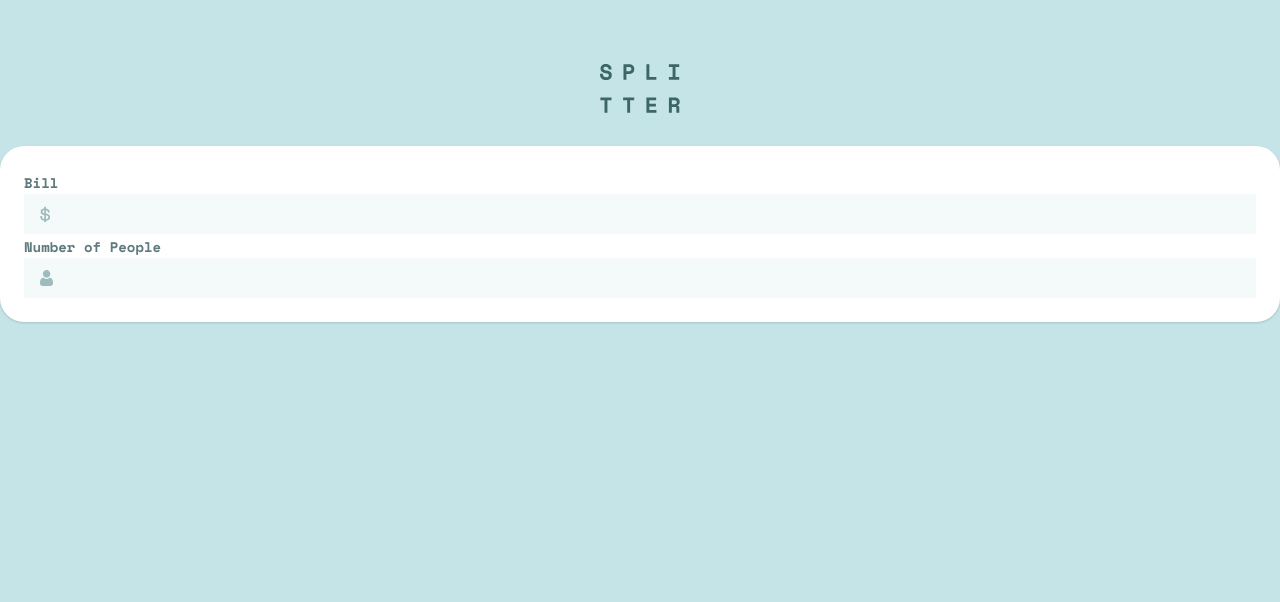
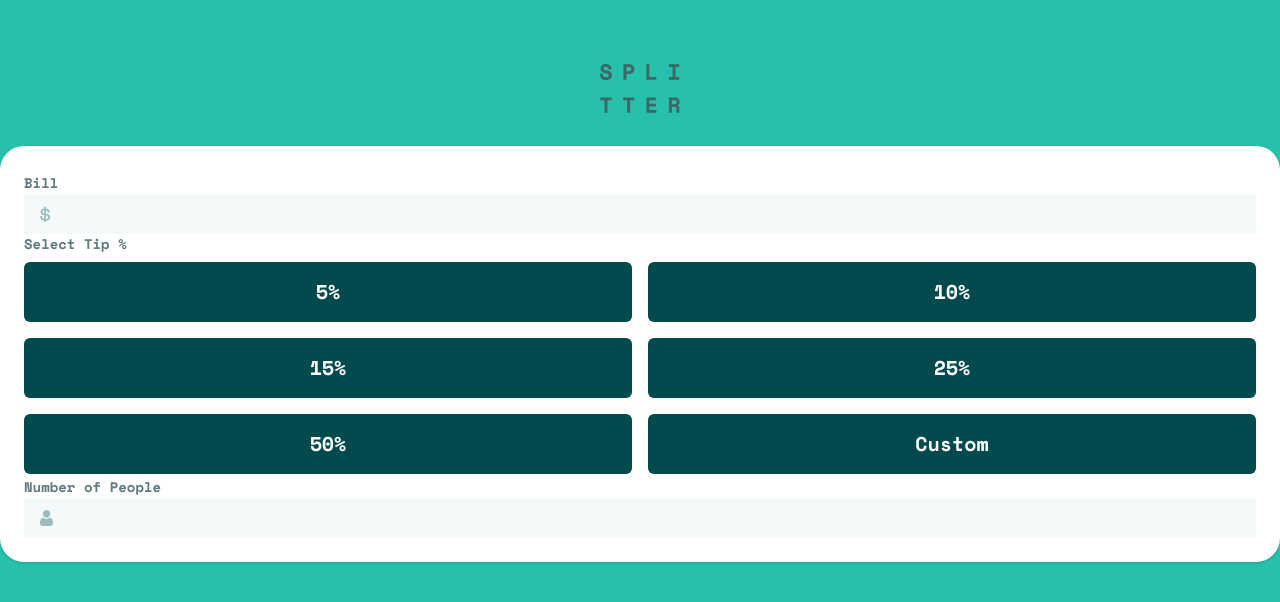
Before and after one commit to HuskyHsu/hello-react, a React (Vite) app in the folder tip-calculator-app/: page / in a window 1280 px wide. Shown: the top 602 px of the page. Built offline with nearby package versions, Linux system fonts and the light colour scheme.

Commit message:
add Select Tip RadioGroup

```diff
--- a/tip-calculator-app/src/App.jsx
+++ b/tip-calculator-app/src/App.jsx
@@ -1,4 +1,4 @@
-import React, { useState, cloneElement } from "react";
+import React, { cloneElement, Children } from "react";
 import { Icon } from "./components";
 import clsx from "clsx";
 
@@ -19,7 +19,7 @@ function Card({ children, className }) {
 function TextField({ id, label, icon }) {
   return (
     <div>
-      <label className="text-text-dark text-sm font-bold" htmlFor={id}>
+      <label className="text-text-dark text-sm font-bold pb-2" htmlFor={id}>
         {label}
       </label>
       <div className="relative flex items-center">
@@ -30,6 +30,41 @@ function TextField({ id, label, icon }) {
         />
         {cloneElement(icon, { className: "h-4 w-4 absolute m-4" })}
       </div>
+    </div>
+  );
+}
+
+function RadioGroup({ name, label, children }) {
+  return (
+    <fieldset>
+      <legend className="text-text-dark text-sm font-bold pb-2">{label}</legend>
+      <div className="grid grid-cols-2 gap-4">
+        {Children.map(children, (child) => cloneElement(child, { name: name }))}
+      </div>
+    </fieldset>
+  );
+}
+
+function Radio({ value, label, name }) {
+  return (
+    <div>
+      <input
+        type="radio"
+        name={name}
+        id={value}
+        value={value}
+        className="sr-only peer"
+      />
+      <label
+        htmlFor={value}
+        className={clsx(
+          "block bg-darkest py-4 w-full rounded-md",
+          "text-center text-white text-xl font-bold",
+          "peer-checked:bg-light peer-checked:text-darkest"
+        )}
+      >
+        {label}
+      </label>
     </div>
   );
 }
@@ -45,6 +80,15 @@ function App() {
             <TextField id="bill" label="Bill" icon={<Icon.Dollar />} />
           </form>
           {/* select tip */}
+          <RadioGroup name="tips" label="Select Tip %">
+            <Radio value="5" label="5%" />
+            <Radio value="10" label="10%" />
+            <Radio value="15" label="15%" />
+            <Radio value="25" label="25%" />
+            <Radio value="50" label="50%" />
+            <Radio value="custom" label="Custom" />
+          </RadioGroup>
+
           {/* number of people */}
           <TextField
             id="people"
--- a/tip-calculator-app/tailwind.config.js
+++ b/tip-calculator-app/tailwind.config.js
@@ -10,6 +10,7 @@ module.exports = {
         light: "hsl(185, 41%, 84%)",
         darkest: "hsl(183, 100%, 15%)",
         lightest: "hsl(189, 41%, 97%)",
+        light: "hsl(172, 67%, 45%)",
       },
       fontFamily: {
         spaceMono: ["Space Mono", "monospace", "sans-serif"],
```
Lines whose indentation alone changed are shown as unchanged.
